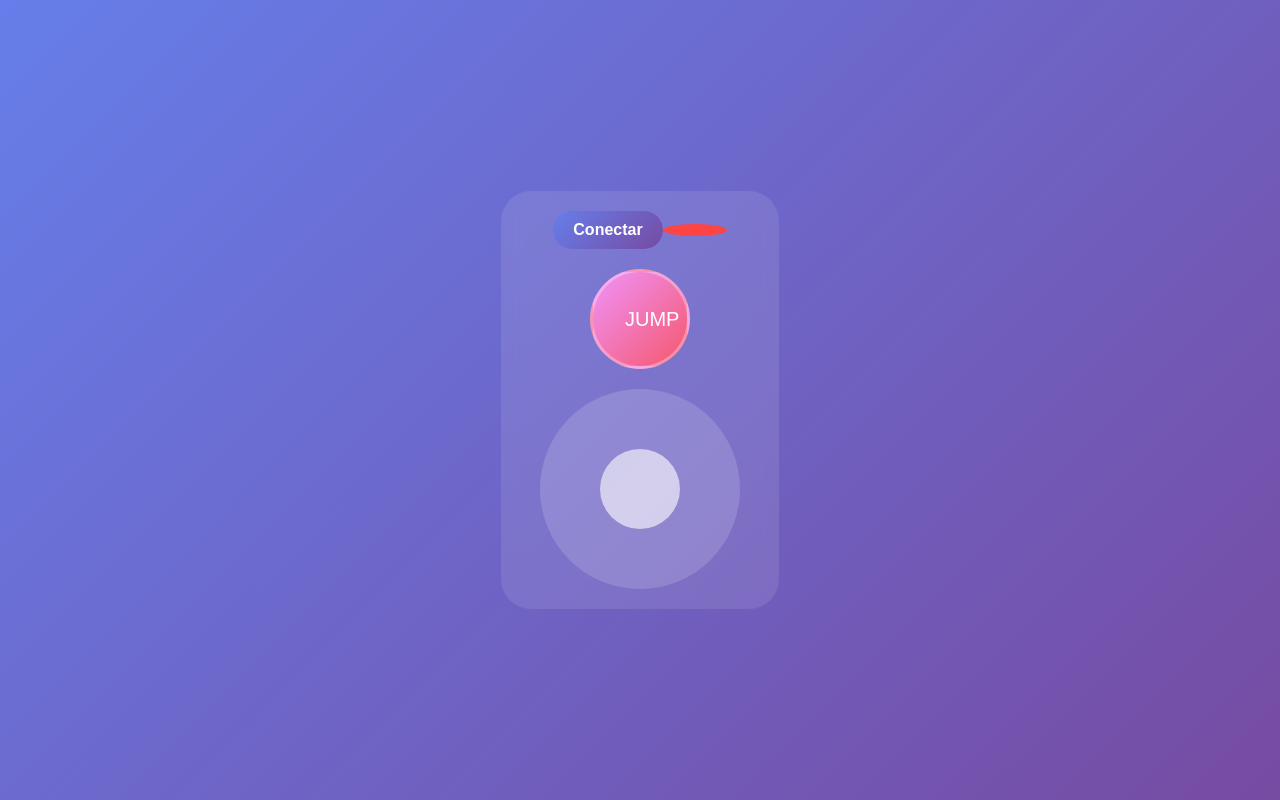
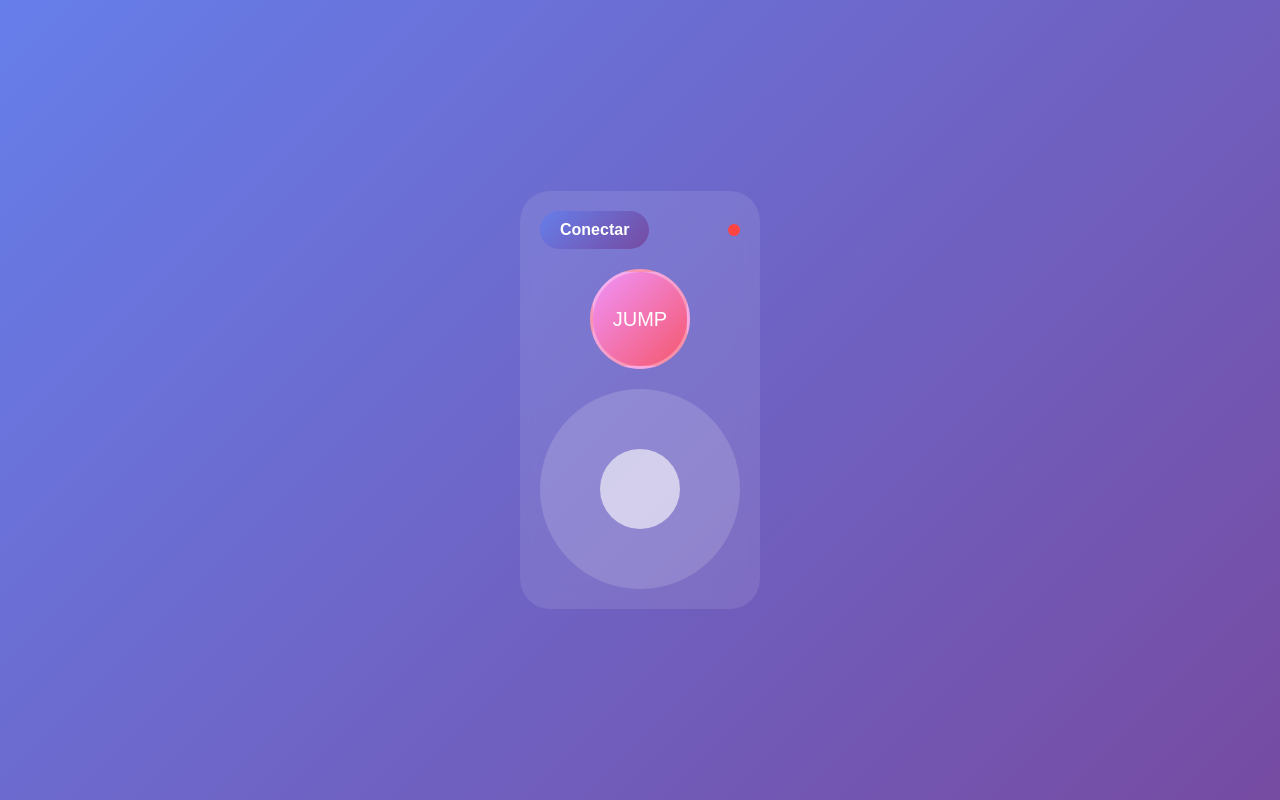
Before and after one commit to unrealDevProjects/unreal-controller, a plain HTML site: page index.html in a window 1280 px wide. Drawn offline with Linux system fonts and the light colour scheme.

Commit message:
update styles

```diff
--- a/index.html
+++ b/index.html
@@ -10,7 +10,7 @@
     <style>
       * {
         margin: 0;
-        padding: 0 2rem;
+        padding: 0;
         box-sizing: border-box;
         -webkit-tap-highlight-color: transparent;
       }
```
